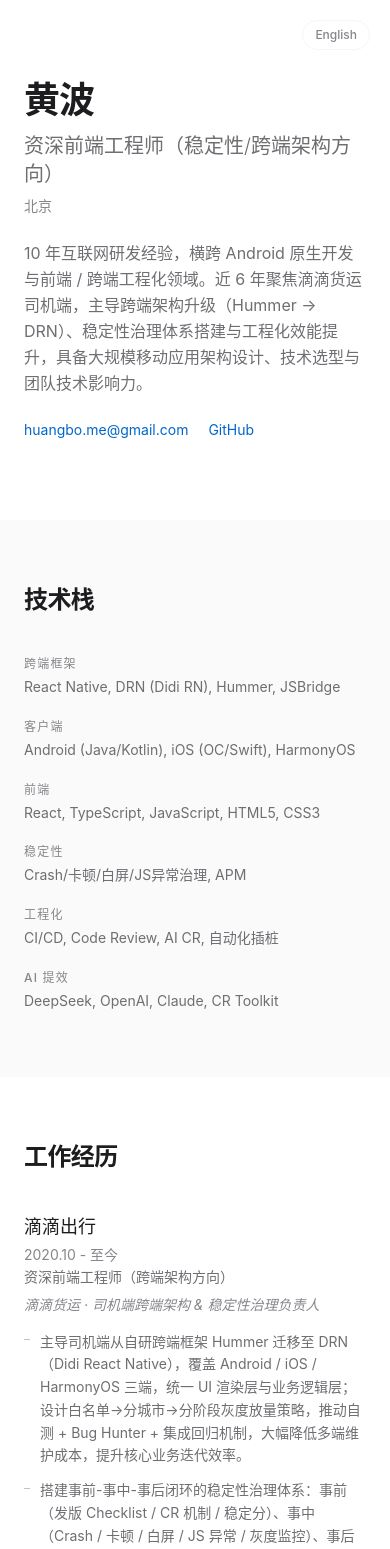
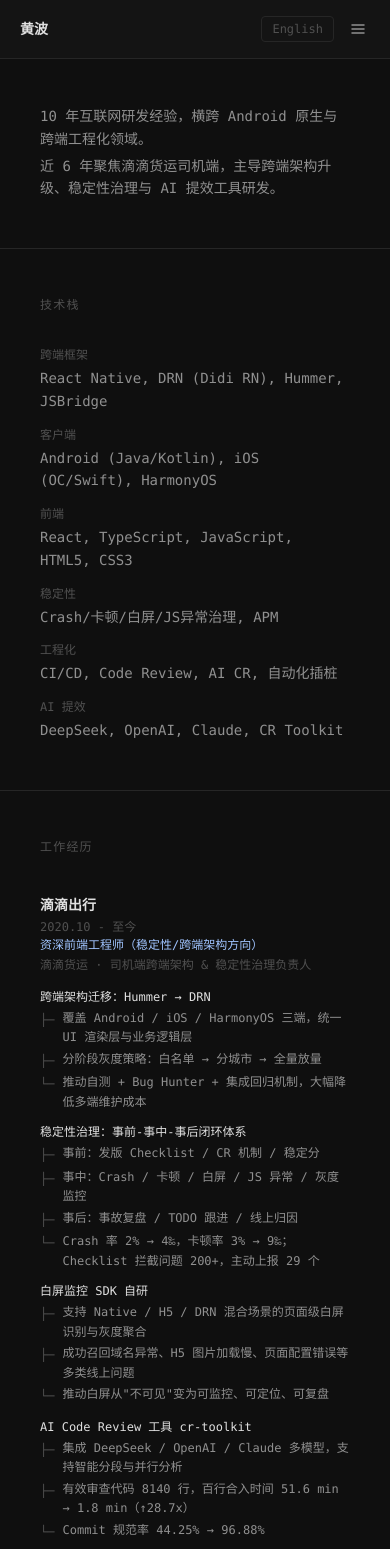
Before and after one commit to huangbo-me/huangbo-me.github.io, a React (Vite) app: page / in a window 390 px wide. Shown: the top 1549 px of the page. Built offline with nearby package versions, Linux system fonts and the light colour scheme.

Commit message:
feat: 样式修改

```diff
--- a/src/App.jsx
+++ b/src/App.jsx
@@ -1,6 +1,6 @@
 import { LangProvider, useLang } from './LangContext'
 import { zh, en } from './i18n'
-import Header from './components/Header'
+import Sidebar from './components/Header'
 import Skills from './components/Skills'
 import Experience from './components/Experience'
 import Projects from './components/Projects'
@@ -12,25 +12,28 @@
   const t = lang === 'zh' ? zh : en
 
   return (
-    <div className="min-h-screen bg-white">
-      {/* Language toggle */}
-      <div className="lang-toggle fixed top-5 right-5 z-50">
-        <button
-          onClick={toggleLang}
-          className="px-3 py-1.5 text-xs font-medium rounded-full border border-apple-border bg-white/80 text-apple-tertiary hover:text-apple-text hover:border-apple-text/20 transition-all cursor-pointer backdrop-blur-sm"
-        >
-          {t.switchLang}
-        </button>
+    <div className="min-h-screen bg-bg text-text">
+      <Sidebar t={t} toggleLang={toggleLang} />
+
+      <main className="md:ml-[260px] pt-[57px] md:pt-0">
+        {/* Summary */}
+        <section className="px-10 py-12 border-b border-border">
+          <div className="space-y-1 max-w-2xl">
+            {t.summary.split('\n').map((line, i) => (
+              <p key={i} className="text-sm text-secondary leading-relaxed">{line}</p>
+            ))}
           </div>
+        </section>
 
-      <Header t={t} />
         <Skills t={t} />
         <Experience t={t} />
         <Projects t={t} />
         <Education t={t} />
-      <footer className="py-10 px-6 text-center text-xs text-apple-tertiary">
+
+        <footer className="px-10 py-8 border-t border-border text-xs text-muted">
           © {new Date().getFullYear()} {t.name} · {t.footer}
         </footer>
+      </main>
     </div>
   )
 }
--- a/src/components/Experience.jsx
+++ b/src/components/Experience.jsx
@@ -1,26 +1,34 @@
 export default function Experience({ t }) {
   return (
-    <section className="py-16 px-6">
-      <div className="max-w-3xl mx-auto">
-        <h2 className="text-2xl font-semibold tracking-tight text-apple-text mb-10">
+    <section id="experience" className="px-10 py-12 border-b border-border">
+      <h2 className="text-xs font-medium uppercase tracking-widest text-muted mb-10">
         {t.experienceTitle}
       </h2>
-        <div className="space-y-14">
+      <div className="space-y-12 max-w-2xl">
         {t.experience.map((exp, idx) => (
           <div key={idx}>
             <div className="flex flex-col sm:flex-row sm:items-baseline sm:justify-between gap-1">
-                <h3 className="text-lg font-medium text-apple-text">{exp.company}</h3>
-                <span className="text-sm text-apple-tertiary shrink-0">{exp.period}</span>
+              <span className="text-sm font-semibold text-text">{exp.company}</span>
+              <span className="text-xs text-muted">{exp.period}</span>
             </div>
-              <p className="mt-0.5 text-sm text-apple-secondary">{exp.title}</p>
+            <div className="mt-0.5 text-xs text-accent">{exp.title}</div>
             {exp.desc && (
-                <p className="mt-2 text-sm text-apple-tertiary italic">{exp.desc}</p>
+              <div className="mt-1 text-xs text-muted">{exp.desc}</div>
             )}
-              <ul className="mt-4 space-y-3">
+
+            <div className="mt-4 space-y-3">
               {exp.bullets.map((b, i) => (
-                  <li key={i} className="text-sm text-apple-secondary leading-relaxed pl-4 relative">
-                    <span className="absolute left-0 top-[0.625em] w-1.5 h-px bg-apple-tertiary/50" />
-                    {b}
+                <div key={i}>
+                  {/* Level 1: action title */}
+                  <div className="text-xs font-medium text-text">{b.title}</div>
+                  {/* Level 2: sub-items */}
+                  <ul className="mt-1 space-y-0.5">
+                    {b.items.map((item, j) => (
+                      <li key={j} className="flex gap-2 text-xs text-secondary leading-relaxed">
+                        <span className="text-muted shrink-0 mt-0.5">
+                          {j === b.items.length - 1 ? '└─' : '├─'}
+                        </span>
+                        <span>{item}</span>
                       </li>
                     ))}
                   </ul>
@@ -28,6 +36,8 @@
               ))}
             </div>
           </div>
+        ))}
+      </div>
     </section>
   )
 }
--- a/src/components/Header.jsx
+++ b/src/components/Header.jsx
@@ -1,23 +1,70 @@
-export default function Header({ t }) {
-  return (
-    <header className="py-20 sm:py-28 px-6">
-      <div className="max-w-3xl mx-auto">
-        <h1 className="text-4xl sm:text-5xl font-semibold tracking-tight text-apple-text">
+import { useState, useEffect } from 'react'
+
+const NAV_ITEMS = [
+  { id: 'skills',     key: 'skillsTitle' },
+  { id: 'experience', key: 'experienceTitle' },
+  { id: 'projects',   key: 'projectsTitle' },
+  { id: 'education',  key: 'educationTitle' },
+]
+
+export default function Sidebar({ t, toggleLang }) {
+  const [active, setActive] = useState('skills')
+  const [mobileOpen, setMobileOpen] = useState(false)
+
+  useEffect(() => {
+    const sections = NAV_ITEMS.map(({ id }) => document.getElementById(id)).filter(Boolean)
+    const observer = new IntersectionObserver(
+      (entries) => {
+        const visible = entries.filter((e) => e.isIntersecting)
+        if (visible.length > 0) setActive(visible[0].target.id)
+      },
+      { rootMargin: '0px 0px -60% 0px', threshold: 0 }
+    )
+    sections.forEach((el) => observer.observe(el))
+    return () => observer.disconnect()
+  }, [])
+
+  const SidebarContent = () => (
+    <>
+      {/* Identity */}
+      <div>
+        <div className="text-base font-semibold text-text tracking-tight">
           {t.name}
-        </h1>
-        <p className="mt-3 text-xl text-apple-secondary font-light">
-          {t.title}
-        </p>
-        <div className="mt-2 text-sm text-apple-tertiary">
-          {t.location}
         </div>
-        <p className="mt-6 text-base text-apple-secondary leading-relaxed max-w-2xl">
-          {t.summary}
-        </p>
-        <div className="mt-6 flex flex-wrap gap-x-5 gap-y-1 text-sm">
+        <div className="mt-1.5 text-xs text-secondary leading-relaxed">{t.title}</div>
+        <div className="mt-1 text-xs text-muted">{t.location}</div>
+      </div>
+
+      {/* Nav */}
+      <nav className="mt-10 flex-1">
+        <ul className="space-y-0.5">
+          {NAV_ITEMS.map(({ id, key }) => (
+            <li key={id}>
+              <a
+                href={`#${id}`}
+                onClick={() => setMobileOpen(false)}
+                className={`flex items-center gap-2.5 px-2 py-1.5 text-sm rounded transition-colors ${
+                  active === id
+                    ? 'text-text'
+                    : 'text-muted hover:text-secondary'
+                }`}
+              >
+                <span className={`w-1 h-1 rounded-full shrink-0 transition-colors ${
+                  active === id ? 'bg-accent' : 'bg-border'
+                }`} />
+                {t[key]}
+              </a>
+            </li>
+          ))}
+        </ul>
+      </nav>
+
+      {/* Contact & lang */}
+      <div className="space-y-4">
+        <div className="space-y-2">
           <a
             href={`mailto:${t.email}`}
-            className="text-apple-accent hover:underline decoration-apple-accent/30 underline-offset-2"
+            className="block text-xs text-accent hover:text-text transition-colors truncate"
           >
             {t.email}
           </a>
@@ -25,12 +72,74 @@
             href="https://github.com/huangbo-me"
             target="_blank"
             rel="noreferrer"
-            className="text-apple-accent hover:underline decoration-apple-accent/30 underline-offset-2"
+            className="block text-xs text-muted hover:text-secondary transition-colors"
           >
-            GitHub
+            github.com/huangbo-me ↗
           </a>
         </div>
+        <button
+          onClick={toggleLang}
+          className="text-xs text-muted hover:text-secondary border border-border rounded px-2.5 py-1 transition-colors cursor-pointer"
+        >
+          {t.switchLang}
+        </button>
       </div>
-    </header>
+    </>
+  )
+
+  return (
+    <>
+      {/* Desktop sidebar */}
+      <aside className="hidden md:flex fixed left-0 top-0 h-full w-[260px] bg-sidebar border-r border-border flex-col p-8 z-40 overflow-y-auto">
+        <SidebarContent />
+      </aside>
+
+      {/* Mobile top bar */}
+      <div className="md:hidden fixed top-0 left-0 right-0 z-40 bg-sidebar border-b border-border px-5 py-4 flex items-center justify-between">
+        <span className="text-sm font-semibold text-text">{t.name}</span>
+        <div className="flex items-center gap-3">
+          <button
+            onClick={toggleLang}
+            className="text-xs text-muted border border-border rounded px-2.5 py-1 cursor-pointer"
+          >
+            {t.switchLang}
+          </button>
+          <button
+            onClick={() => setMobileOpen((v) => !v)}
+            className="text-secondary hover:text-text p-1"
+            aria-label="menu"
+          >
+            <svg width="16" height="16" viewBox="0 0 16 16" fill="none">
+              {mobileOpen ? (
+                <path d="M2 2L14 14M14 2L2 14" stroke="currentColor" strokeWidth="1.5" strokeLinecap="round" />
+              ) : (
+                <>
+                  <line x1="2" y1="4" x2="14" y2="4" stroke="currentColor" strokeWidth="1.5" strokeLinecap="round" />
+                  <line x1="2" y1="8" x2="14" y2="8" stroke="currentColor" strokeWidth="1.5" strokeLinecap="round" />
+                  <line x1="2" y1="12" x2="14" y2="12" stroke="currentColor" strokeWidth="1.5" strokeLinecap="round" />
+                </>
+              )}
+            </svg>
+          </button>
+        </div>
+      </div>
+
+      {/* Mobile overlay */}
+      {mobileOpen && (
+        <div
+          className="md:hidden fixed inset-0 z-30 bg-bg/80 backdrop-blur-sm"
+          onClick={() => setMobileOpen(false)}
+        />
+      )}
+
+      {/* Mobile drawer */}
+      <aside
+        className={`md:hidden fixed top-[57px] left-0 bottom-0 w-64 bg-sidebar border-r border-border flex flex-col p-8 z-40 overflow-y-auto transition-transform ${
+          mobileOpen ? 'translate-x-0' : '-translate-x-full'
+        }`}
+      >
+        <SidebarContent />
+      </aside>
+    </>
   )
 }
--- a/src/components/Skills.jsx
+++ b/src/components/Skills.jsx
@@ -1,22 +1,16 @@
 export default function Skills({ t }) {
   return (
-    <section className="py-16 px-6 bg-apple-bg-alt">
-      <div className="max-w-3xl mx-auto">
-        <h2 className="text-2xl font-semibold tracking-tight text-apple-text mb-10">
-          {t.skillsTitle}
-        </h2>
-        <div className="space-y-5">
-          {t.skills.map(({ category, items }) => (
-            <div key={category} className="flex flex-col sm:flex-row sm:items-baseline gap-1 sm:gap-4">
-              <span className="text-xs font-medium uppercase tracking-widest text-apple-tertiary w-24 shrink-0">
-                {category}
-              </span>
-              <span className="text-sm text-apple-secondary leading-relaxed">
-                {items}
-              </span>
-            </div>
-          ))}
-        </div>
+    <section id="skills" className="px-10 py-12 border-b border-border">
+      <h2 className="text-xs font-medium uppercase tracking-widest text-muted mb-8">
+        {t.skillsTitle}
+      </h2>
+      <div className="space-y-3 max-w-2xl">
+        {t.skills.map(({ category, items }, idx) => (
+          <div key={category} className="flex flex-col sm:flex-row gap-1 sm:gap-6 text-sm">
+            <span className="text-xs text-muted w-28 shrink-0 pt-0.5">{category}</span>
+            <span className="text-secondary leading-relaxed">{items}</span>
+          </div>
+        ))}
       </div>
     </section>
   )
--- a/src/i18n.js
+++ b/src/i18n.js
@@ -3,8 +3,7 @@
   title: '资深前端工程师（稳定性/跨端架构方向）',
   company: '滴滴出行',
   location: '北京',
-  summary:
-    '10 年互联网研发经验，横跨 Android 原生开发与前端 / 跨端工程化领域。近 6 年聚焦滴滴货运司机端，主导跨端架构升级（Hummer → DRN）、稳定性治理体系搭建与工程化效能提升，具备大规模移动应用架构设计、技术选型与团队技术影响力。',
+  summary: '10 年互联网研发经验，横跨 Android 原生与跨端工程化领域。\n近 6 年聚焦滴滴货运司机端，主导跨端架构升级、稳定性治理与 AI 提效工具研发。',
   email: 'huangbo.me@gmail.com',
 
   skillsTitle: '技术栈',
@@ -24,17 +23,58 @@
   experience: [
     {
       company: '滴滴出行',
-      title: '资深前端工程师（跨端架构方向）',
+      title: '资深前端工程师（稳定性/跨端架构方向）',
       period: '2020.10 - 至今',
       location: '北京',
       desc: '滴滴货运 · 司机端跨端架构 & 稳定性治理负责人',
       bullets: [
-        '主导司机端从自研跨端框架 Hummer 迁移至 DRN（Didi React Native），覆盖 Android / iOS / HarmonyOS 三端，统一 UI 渲染层与业务逻辑层；设计白名单→分城市→分阶段灰度放量策略，推动自测 + Bug Hunter + 集成回归机制，大幅降低多端维护成本，提升核心业务迭代效率。',
-        '搭建事前-事中-事后闭环的稳定性治理体系：事前（发版 Checklist / CR 机制 / 稳定分）、事中（Crash / 卡顿 / 白屏 / JS 异常 / 灰度监控）、事后（事故复盘 / TODO 跟进 / 线上归因）。成果：Crash 率 2% → 4‰，卡顿率 3% → 9‰，JS 异常从千万级治理至可监控可召回；Checklist 拦截司机端问题 20+、货主端问题 200+，主动上报问题 29 个。',
-        '自研司机端白屏监控 SDK，支持页面级白屏识别与灰度维度聚合，覆盖 Native / H5 / DRN 混合场景；成功召回域名异常、H5 图片加载慢、页面配置错误等多类线上问题，推动白屏从"不可见"转变为可监控、可定位、可复盘。',
-        '基于 DeepSeek / OpenAI / Claude 多模型构建 AI Code Review 工具 cr-toolkit，支持智能分段、并行分析、分支对比与自动生成 CR 建议。落地后有效审查代码 8140 行，百行代码平均合入时间从 51.6 分钟降至 1.8 分钟（提升 28.7 倍），Commit 规范率从 44.25% 提升至 96.88%。',
-        '优化大厅滑动切换与爆单场景选单体验，选单效率提升 9.36s；推进拼单策略优化，日均打包规模 1.5 万单，单均做单时间节省 2.24 分钟，IPH 提升 2.6 元，拼成质量提升 23%。',
-        '参与司机端应用上架合规整改与信息安全治理，修复接口水平越权、跨境域名、敏感字段、权限过度等安全隐患 30+ 项，获滴滴大安全委员会"守护者"提名。',
+        {
+          title: '跨端架构迁移：Hummer → DRN',
+          items: [
+            '覆盖 Android / iOS / HarmonyOS 三端，统一 UI 渲染层与业务逻辑层',
+            '分阶段灰度策略：白名单 → 分城市 → 全量放量',
+            '推动自测 + Bug Hunter + 集成回归机制，大幅降低多端维护成本',
+          ],
+        },
+        {
+          title: '稳定性治理：事前-事中-事后闭环体系',
+          items: [
+            '事前：发版 Checklist / CR 机制 / 稳定分',
+            '事中：Crash / 卡顿 / 白屏 / JS 异常 / 灰度监控',
+            '事后：事故复盘 / TODO 跟进 / 线上归因',
+            'Crash 率 2% → 4‰，卡顿率 3% → 9‰；Checklist 拦截问题 200+，主动上报 29 个',
+          ],
+        },
+        {
+          title: '白屏监控 SDK 自研',
+          items: [
+            '支持 Native / H5 / DRN 混合场景的页面级白屏识别与灰度聚合',
+            '成功召回域名异常、H5 图片加载慢、页面配置错误等多类线上问题',
+            '推动白屏从"不可见"变为可监控、可定位、可复盘',
+          ],
+        },
+        {
+          title: 'AI Code Review 工具 cr-toolkit',
+          items: [
+            '集成 DeepSeek / OpenAI / Claude 多模型，支持智能分段与并行分析',
+            '有效审查代码 8140 行，百行合入时间 51.6 min → 1.8 min（↑28.7x）',
+            'Commit 规范率 44.25% → 96.88%',
+          ],
+        },
+        {
+          title: '业务体验优化',
+          items: [
+            '大厅滑动切换与爆单选单优化，选单效率提升 9.36s',
+            '拼单策略优化：日均 1.5 万单，单均节省 2.24 min，IPH ↑2.6 元，拼成质量 ↑23%',
+          ],
+        },
+        {
+          title: '合规整改与信息安全治理',
+          items: [
+            '修复接口越权、跨境域名、敏感字段、权限过度等安全隐患 30+ 项',
+            '获滴滴大安全委员会"守护者"提名',
+          ],
+        },
       ],
     },
     {
@@ -44,8 +84,13 @@
       location: '北京',
       desc: null,
       bullets: [
-        '负责 360 安全浏览器核心前端功能开发，主导 PC 端能力向 Web 端技术迁移，提升功能迭代效率。',
-        '推动页面加载性能优化，首屏渲染时间缩短 40%，与产品 / 设计团队协作推进多端体验统一。',
+        {
+          title: '360 安全浏览器前端开发',
+          items: [
+            '主导 PC 端能力向 Web 端迁移，提升功能迭代效率',
+            '首屏渲染时间缩短 40%，推进多端体验统一',
+          ],
+        },
       ],
     },
     {
@@ -55,18 +100,28 @@
       location: '北京',
       desc: null,
       bullets: [
-        '主导易车/车销通项目，移动端页面向flutter迁移页面的技术升级，完成原生向flutter迁移 技术栈的渐进式迁移。',
-        '搭建前端构建与自动化部署流水线，参与设计系统建设，统一多端视觉与交互规范。',
+        {
+          title: '移动端技术升级：Native → Flutter',
+          items: [
+            '主导易车 / 车销通移动端页面渐进式迁移至 Flutter',
+            '搭建前端构建与自动化部署流水线，统一多端视觉与交互规范',
+          ],
+        },
       ],
     },
     {
       company: '北京小鸟易达科技发展有限公司',
-      title: 'Android开发工程师',
+      title: 'Android 开发工程师',
       period: '2014.08 - 2017.02',
       location: '北京',
       desc: null,
       bullets: [
-        '负责核心产品 Android 客户端从零到一的架构设计与开发，独立交付多个核心功能模块',
+        {
+          title: 'Android 客户端从零到一',
+          items: [
+            '负责核心产品架构设计与开发，独立交付多个核心功能模块',
+          ],
+        },
       ],
     },
   ],
@@ -91,12 +146,8 @@
   degree: '本科 · 计算机科学与技术',
   gradYear: '2014',
 
-  // Navigation
   navResume: '简历',
-
-  // Tags
   ministryTag: '部属高校',
-
   footer: '保留所有权利',
   switchLang: 'English',
 }
@@ -106,8 +157,7 @@
   title: 'Senior Frontend Engineer (Stability & Cross-Platform Architecture)',
   company: 'Didi Chuxing',
   location: 'Beijing, China',
-  summary:
-    '10+ years of internet product experience spanning Android native development and cross-platform engineering. 6+ years at Didi Freight leading the driver app cross-platform architecture migration (Hummer → DRN), building a comprehensive stability governance system, and driving engineering efficiency through AI-powered tooling. Experienced in large-scale mobile architecture design and technical leadership.',
+  summary: '10+ years spanning Android native and cross-platform engineering.\n6+ years at Didi Freight leading architecture migration, stability governance, and AI-powered developer tooling.',
   email: 'huangbo.me@email.com',
 
   skillsTitle: 'Skills',
@@ -127,17 +177,58 @@
   experience: [
     {
       company: 'Didi Chuxing',
-      title: 'Senior Frontend Engineer (Cross-Platform Architecture)',
+      title: 'Senior Frontend Engineer (Stability & Cross-Platform Architecture)',
       period: 'Oct 2020 – Present',
       location: 'Beijing',
       desc: 'Didi Freight · Driver App Cross-Platform & Stability Lead',
       bullets: [
-        'Led migration from in-house framework Hummer to DRN (Didi React Native) across Android/iOS/HarmonyOS, unifying UI rendering and business logic layers; designed phased grayscale rollout strategy (whitelist → city → staged), established self-testing, Bug Hunter, and integration regression mechanisms, significantly reducing multi-platform maintenance costs.',
-        'Built a闭环 stability governance system: pre-release (checklist/CR/score), real-time (Crash/ANR/white-screen/JS exception/gray monitoring), and post-mortem (retro/TTO tracking/root cause analysis). Achievements: Crash rate 2% → 0.4%, ANR rate 3% → 0.9%, JS exceptions from tens of millions to monitorable/recallable; checklist intercepted 20+ driver-side and 200+ shipper-side issues, 29 proactive escalations.',
-        'Developed a white-screen monitoring SDK with page-level detection and grayscale aggregation, covering Native/H5/DRN hybrid scenarios; surfaced domain anomalies, slow H5 image loading, and page config errors, transforming white-screen from invisible to monitorable and diagnosable.',
-        'Built cr-toolkit AI Code Review tool powered by DeepSeek/OpenAI/Claude, supporting intelligent diff segmentation, parallel analysis, branch comparison, and auto-generated CR suggestions. Results: 8,140 lines effectively reviewed, avg merge time per 100 lines reduced from 51.6 min to 1.8 min (28.7x improvement), commit standardization rate from 44.25% to 96.88%.',
-        'Optimized hall list swipe interaction and surge-scenario order selection, reducing selection time by 9.36s; improved pooling strategy with 15K daily orders, saving 2.24 min per order, increasing IPH by ¥2.6, and improving pooling quality by 23%.',
-        'Led app compliance remediation and information security hardening, fixing 30+ vulnerabilities including horizontal privilege escalation, cross-border domains, sensitive fields, and over-permission issues; nominated for Didi Security Committee "Guardian" award.',
+        {
+          title: 'Cross-Platform Migration: Hummer → DRN',
+          items: [
+            'Unified UI rendering and business logic across Android / iOS / HarmonyOS',
+            'Phased grayscale rollout: whitelist → city-level → full release',
+            'Established self-testing, Bug Hunter & regression mechanisms; reduced multi-platform maintenance cost',
+          ],
+        },
+        {
+          title: 'Stability Governance: End-to-End Loop',
+          items: [
+            'Pre-release: release checklist, CR process, stability score',
+            'Real-time: Crash / ANR / white-screen / JS exception / gray monitoring',
+            'Post-mortem: retrospective, TODO tracking, root-cause analysis',
+            'Crash rate 2% → 0.4%, ANR 3% → 0.9%; checklist intercepted 200+ issues, 29 proactive escalations',
+          ],
+        },
+        {
+          title: 'White-Screen Monitoring SDK',
+          items: [
+            'Page-level white-screen detection with grayscale aggregation across Native / H5 / DRN',
+            'Surfaced domain anomalies, slow image loading, and page config errors',
+            'Transformed white-screen from invisible to monitorable, diagnosable, and reviewable',
+          ],
+        },
+        {
+          title: 'AI Code Review Tool: cr-toolkit',
+          items: [
+            'Multi-model integration (DeepSeek / OpenAI / Claude) with parallel diff analysis',
+            '8,140 lines reviewed; merge time per 100 lines: 51.6 min → 1.8 min (28.7x faster)',
+            'Commit standardization rate: 44.25% → 96.88%',
+          ],
+        },
+        {
+          title: 'Business Experience Optimization',
+          items: [
+            'Hall list swipe & surge order selection: reduced selection time by 9.36s',
+            'Pooling strategy: 15K daily orders, –2.24 min per order, IPH +¥2.6, quality +23%',
+          ],
+        },
+        {
+          title: 'Compliance & Security Hardening',
+          items: [
+            'Fixed 30+ vulnerabilities: privilege escalation, cross-border domains, sensitive fields, over-permission',
+            'Nominated for Didi Security Committee "Guardian" award',
+          ],
+        },
       ],
     },
     {
@@ -147,8 +238,13 @@
       location: 'Beijing',
       desc: null,
       bullets: [
-        'Developed core frontend features for 360 Secure Browser; led PC-to-Web technology migration accelerating feature iteration.',
-        'Optimized page loading performance, reducing above-the-fold render time by 40%; collaborated with product and design teams on multi-platform UX consistency.',
+        {
+          title: '360 Secure Browser Frontend',
+          items: [
+            'Led PC-to-Web technology migration, accelerating feature iteration',
+            'Reduced above-the-fold render time by 40%; drove multi-platform UX consistency',
+          ],
+        },
       ],
     },
     {
@@ -158,8 +254,13 @@
       location: 'Beijing',
       desc: null,
       bullets: [
-        'Led Bitauto/CheXiaoTong projects, driving mobile page migration from native to Flutter, completing an incremental migration from native to the Flutter tech stack.',
-        'Set up frontend build and automated deployment pipeline; contributed to design system standardization across platforms.',
+        {
+          title: 'Mobile Tech Upgrade: Native → Flutter',
+          items: [
+            'Led incremental migration of Bitauto / CheXiaoTong mobile pages to Flutter',
+            'Built frontend CI/CD pipeline; standardized visual and interaction specs across platforms',
+          ],
+        },
       ],
     },
     {
@@ -169,7 +270,12 @@
       location: 'Beijing',
       desc: null,
       bullets: [
-        'Designed and built the core Android application from scratch, independently delivering multiple core feature modules.',
+        {
+          title: 'Android App from Scratch',
+          items: [
+            'Architected and built the core Android application, delivering multiple key modules independently',
+          ],
+        },
       ],
     },
   ],
@@ -196,11 +302,7 @@
 
   footer: 'All rights reserved',
   switchLang: '中文',
-
-  // Navigation
   navResume: 'Resume',
-
-  // Tags
   ministryTag: 'Ministry-affiliated',
 }
 
--- a/src/index.css
+++ b/src/index.css
@@ -1,30 +1,32 @@
 @import "tailwindcss";
 
 @theme {
-  --color-apple-text: #1d1d1f;
-  --color-apple-secondary: #6e6e73;
-  --color-apple-tertiary: #86868b;
-  --color-apple-border: #f5f5f7;
-  --color-apple-accent: #0066cc;
-  --color-apple-bg-alt: #fafafa;
+  --color-bg: #0f0f0f;
+  --color-sidebar: #141414;
+  --color-surface: #1a1a1a;
+  --color-border: #262626;
+  --color-text: #e0e0e0;
+  --color-secondary: #909090;
+  --color-muted: #505050;
+  --color-accent: #a0c4ff;
 }
 
 html {
-  font-family: -apple-system, BlinkMacSystemFont, "SF Pro Display", "SF Pro Text",
-    "PingFang SC", "Helvetica Neue", "Noto Sans CJK SC", sans-serif;
+  font-family: "Hack Nerd Font", "JetBrains Mono", "Fira Code", "SF Mono", "Menlo", "Monaco", "Courier New", monospace;
   -webkit-font-smoothing: antialiased;
   -moz-osx-font-smoothing: grayscale;
   scroll-behavior: smooth;
 }
 
 body {
-  color: var(--color-apple-text);
-  background: #ffffff;
+  color: var(--color-text);
+  background: var(--color-bg);
   line-height: 1.6;
 }
 
 @media print {
-  body { font-size: 11px; }
-  .lang-toggle { display: none !important; }
+  body { font-size: 11px; background: white; color: #1d1d1f; }
+  aside { display: none !important; }
+  main { margin-left: 0 !important; }
   section { break-inside: avoid; }
 }
```
Also changed, not shown: src/components/Education.jsx (+7 -9 lines), src/components/Projects.jsx (+9 -11 lines). Lines whose indentation alone changed are shown as unchanged.
